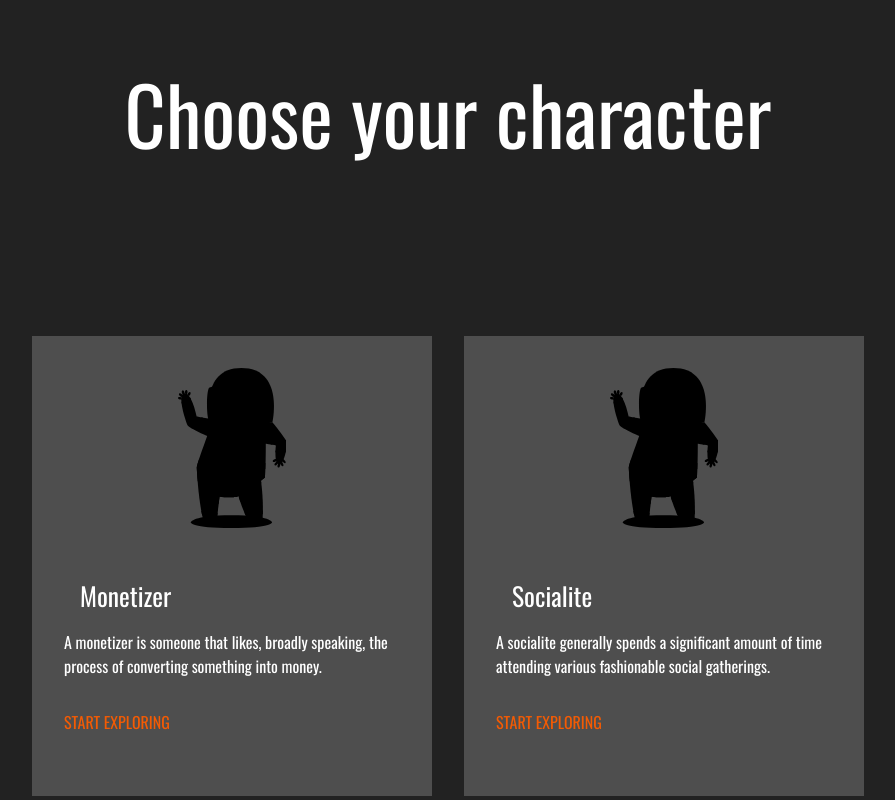
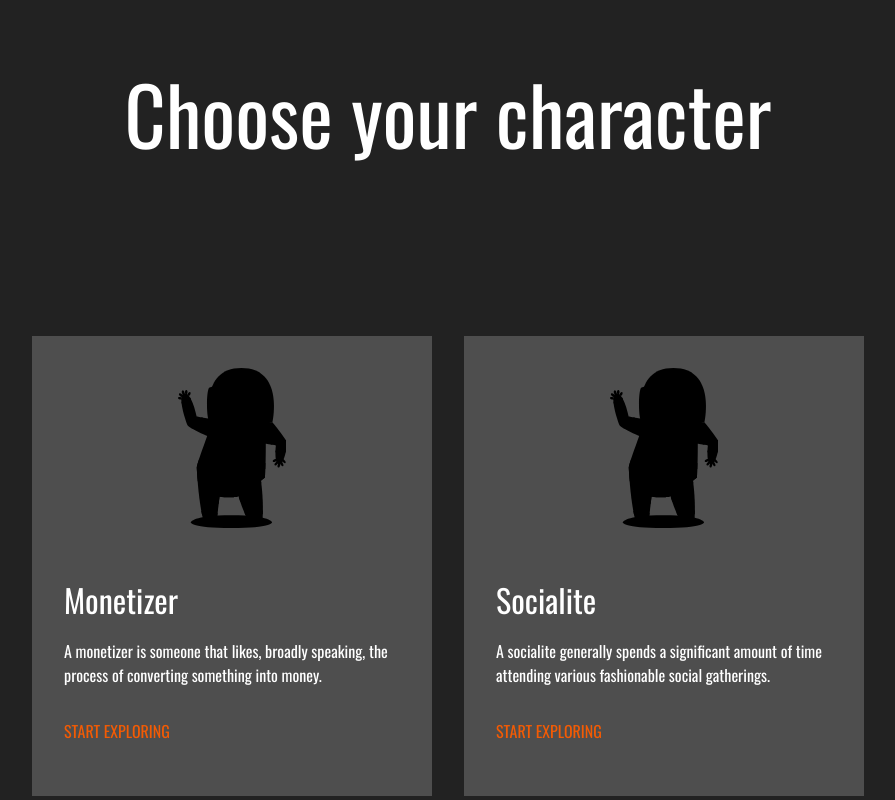
Before and after one commit to Sezayi/digital-campus, a Next.js app: page /choose in a window 1280 px wide. Shown: the top 800 px of the page, without its empty margins (192-1087 px from the left). Built offline with nearby package versions, Linux system fonts and the light colour scheme.

Commit message:
add card title

```diff
--- a/components/card/index.js
+++ b/components/card/index.js
@@ -13,10 +13,10 @@ const StyledCard = styled(motion.div)`
 `;
 
 const CardHeader = styled.header`
-  margin: 0rem 1rem 0rem 1rem;
+  margin: 0rem 1rem 0rem 0rem;
   padding: 1rem 2rem 1rem 2rem;
   color: white;
-  font-size: 1.6rem;
+  font-size: 2rem;
 `;
 
 const ImageWrapper = styled.div`
```
